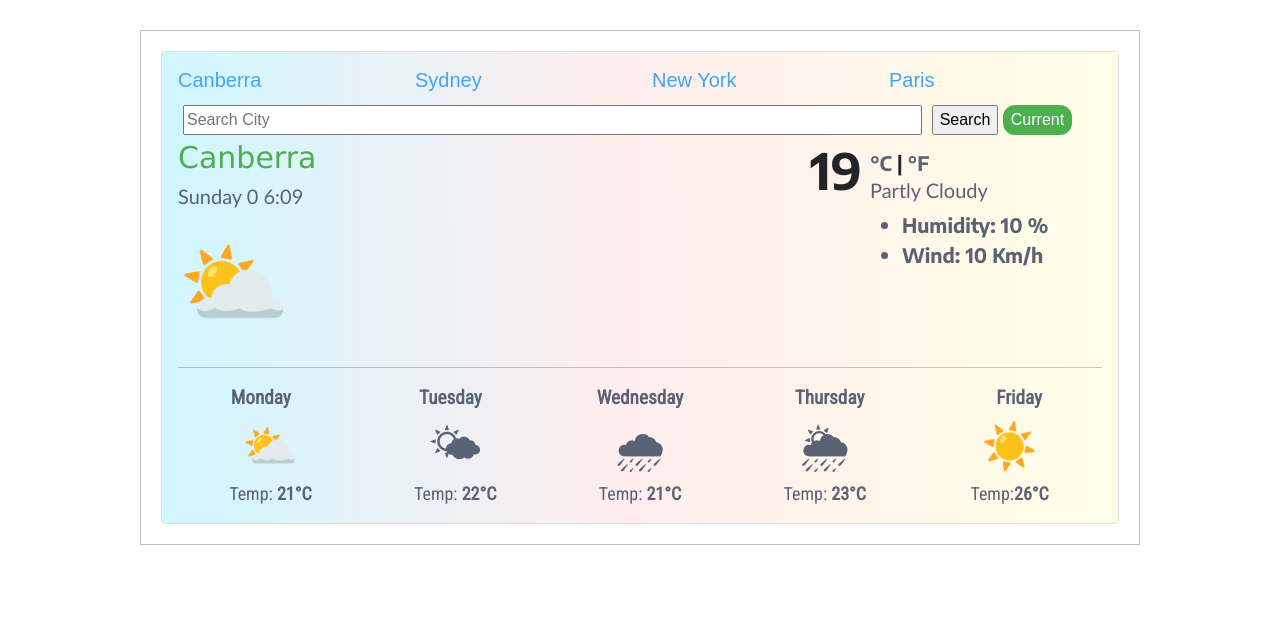
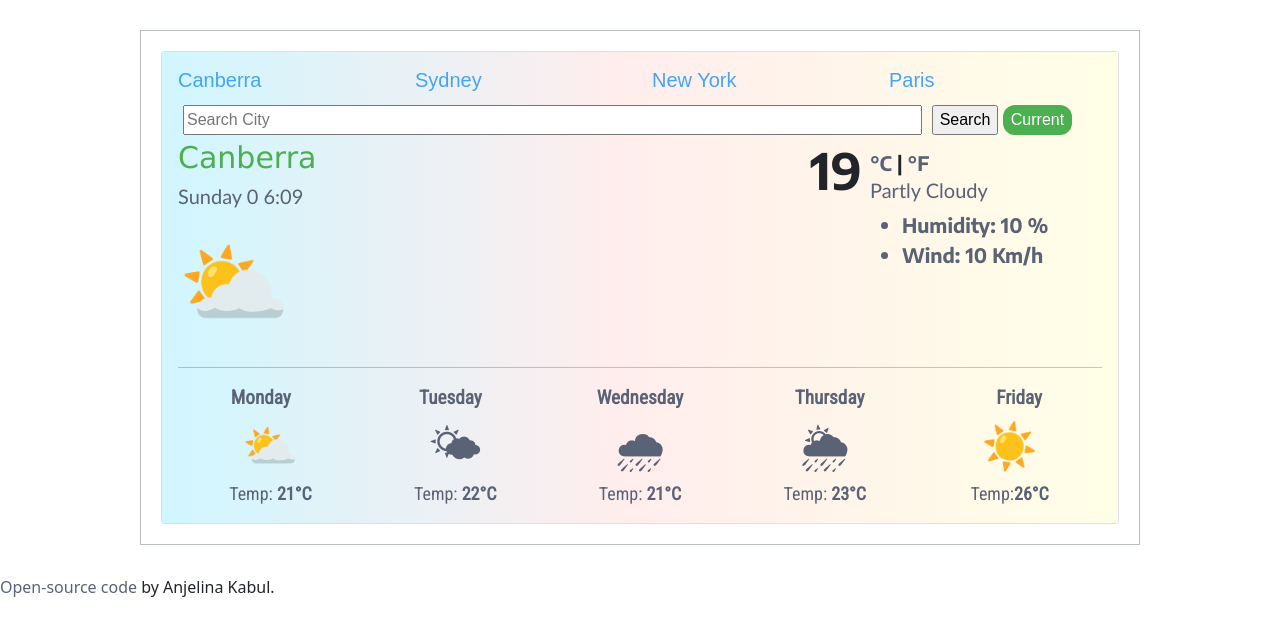
Before and after one commit to AnjelinaGit/my-git-project, a plain HTML site: page index.html in a window 1280 px wide. Drawn offline with nearby package versions, Linux system fonts and the light colour scheme; a web font is replaced by a local one.

Commit message:
Added the open-source link to HTML

```diff
--- a/index.html
+++ b/index.html
@@ -152,9 +152,9 @@
     </div>
     </div>
     </div>
-
-
-
+<div class="open-source"></div>
+<a href ="https://github.com/AnjelinaGit/my-git-project"> Open-source code </a> by Anjelina Kabul.
+</div>
 
 
 <script src="src/index.js"></script>
```
